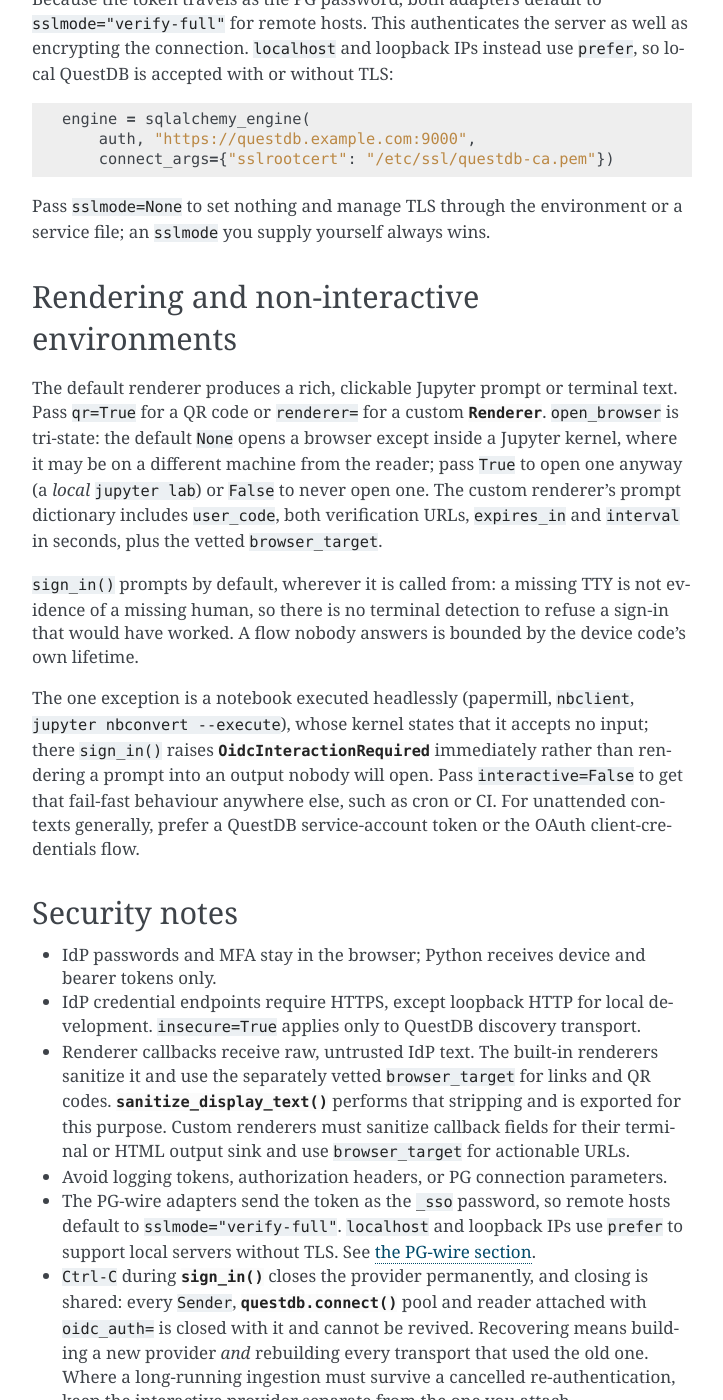
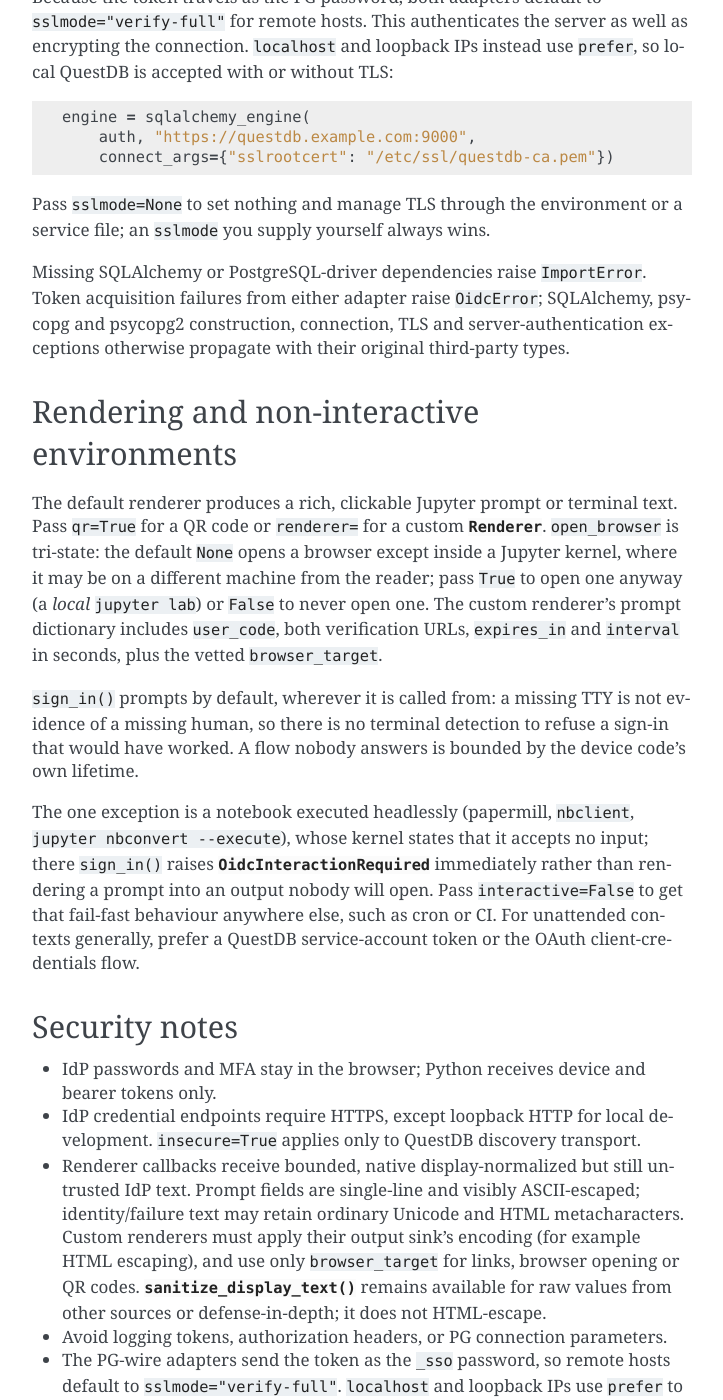
Before and after one commit to questdb/py-questdb-client, a Sphinx documentation site: the page built from docs/auth.rst, in a window 1280 px wide and 1400 px high, scrolled down 4141 px. Shown: the whole window, without its empty margins (388-1111 px from the left). Built offline with Sphinx 7.4.7, drawn with Linux system fonts in a browser that asks for light colours; some of the changed text lies outside the part shown.

Commit message:
docs(auth): clarify callback and error contracts

```diff
--- a/docs/auth.rst
+++ b/docs/auth.rst
@@ -71,8 +71,9 @@
 Error handling
 ==============
 
-All :mod:`questdb.auth` failures are :class:`~questdb.auth.OidcError`
-subclasses — :class:`~questdb.auth.OidcConfigError`,
+Failures produced by QuestDB's OIDC authentication, configuration and token
+lifecycle are :class:`~questdb.auth.OidcError` subclasses —
+:class:`~questdb.auth.OidcConfigError`,
 :class:`~questdb.auth.OidcCancelledError`,
 :class:`~questdb.auth.OidcNetworkError`,
 :class:`~questdb.auth.OidcInteractionRequired`,
@@ -215,6 +216,11 @@
 Pass ``sslmode=None`` to set nothing and manage TLS through the environment or
 a service file; an ``sslmode`` you supply yourself always wins.
 
+Missing SQLAlchemy or PostgreSQL-driver dependencies raise ``ImportError``.
+Token acquisition failures from either adapter raise ``OidcError``; SQLAlchemy,
+psycopg and psycopg2 construction, connection, TLS and server-authentication
+exceptions otherwise propagate with their original third-party types.
+
 Rendering and non-interactive environments
 ==========================================
 
@@ -248,12 +254,13 @@
   tokens only.
 * IdP credential endpoints require HTTPS, except loopback HTTP for local
   development. ``insecure=True`` applies only to QuestDB discovery transport.
-* Renderer callbacks receive raw, untrusted IdP text. The built-in renderers
-  sanitize it and use the separately vetted ``browser_target`` for links and QR
-  codes. :func:`~questdb.auth.sanitize_display_text` performs that stripping and
-  is exported for this purpose.
-  Custom renderers must sanitize callback fields for their terminal or
-  HTML output sink and use ``browser_target`` for actionable URLs.
+* Renderer callbacks receive bounded, native display-normalized but still
+  untrusted IdP text. Prompt fields are single-line and visibly ASCII-escaped;
+  identity/failure text may retain ordinary Unicode and HTML metacharacters.
+  Custom renderers must apply their output sink's encoding (for example HTML
+  escaping), and use only ``browser_target`` for links, browser opening or QR
+  codes. :func:`~questdb.auth.sanitize_display_text` remains available for raw
+  values from other sources or defense-in-depth; it does not HTML-escape.
 * Avoid logging tokens, authorization headers, or PG connection parameters.
 * The PG-wire adapters send the token as the ``_sso`` password, so remote hosts
   default to ``sslmode="verify-full"``. ``localhost`` and loopback IPs use
```
Also changed, not shown: 4 other files.
